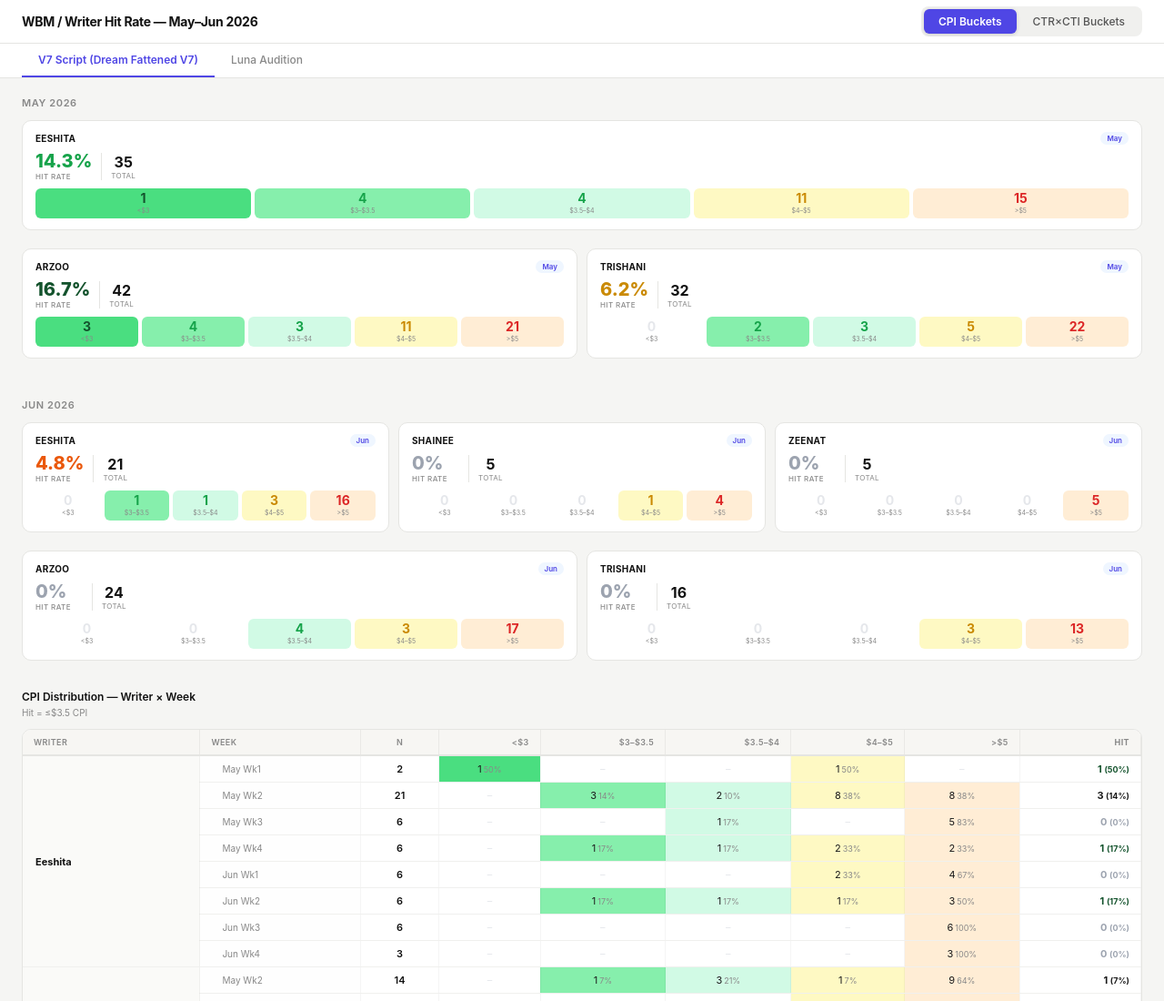
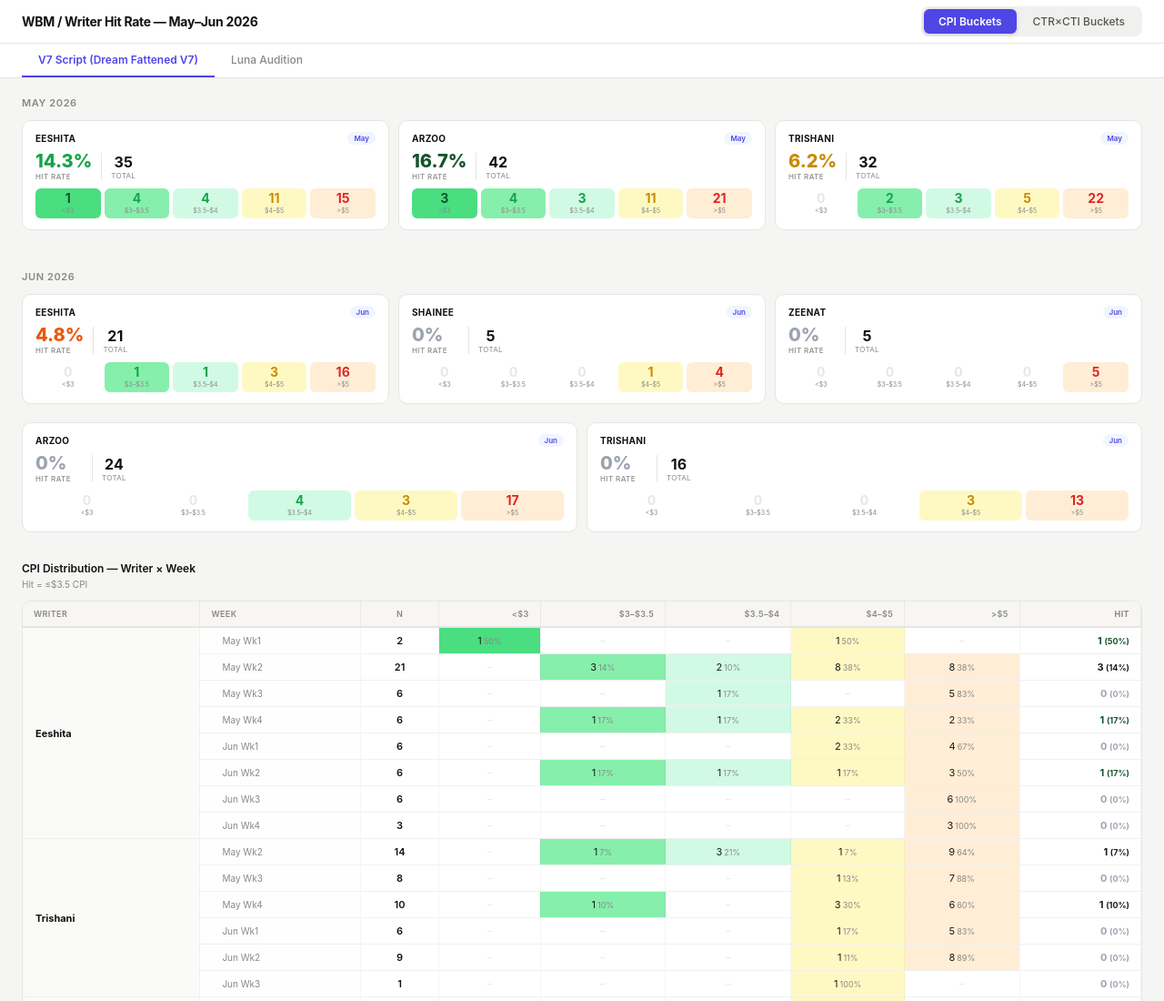
Before and after one commit to namitgadge-code/WBM-cracking-hitrate, a plain HTML site: page index.html in a window 1280 px wide. Shown: the top 1100 px of the page at 91% size. Drawn offline with Linux system fonts and the light colour scheme.

Commit message:
Add files via upload

```diff
--- a/index.html
+++ b/index.html
@@ -181,10 +181,16 @@ function render(){
   function monthRows(month, label) {
     const r1 = ROW1.map(w=>sd.writers[w]?renderCard(w,sd.writers[w][month],label,isCpi):'').filter(Boolean);
     const r2 = ROW2.map(w=>sd.writers[w]?renderCard(w,sd.writers[w][month],label,isCpi):'').filter(Boolean);
-    if(!r1.length && !r2.length) return '';
+    const allCards = [...r1, ...r2];
+    if(!allCards.length) return '';
     let h = `<div class="month-group"><div class="month-label">${label==='May'?'May 2026':'Jun 2026'}</div>`;
-    if(r1.length) h += `<div class="cards-row">${r1.join('')}</div>`;
-    if(r2.length) h += `<div class="cards-row" style="margin-top:10px">${r2.join('')}</div>`;
+    // Only split into 2 rows when 4+ writers are active
+    if(allCards.length >= 4 && r2.length) {
+      if(r1.length) h += `<div class="cards-row">${r1.join('')}</div>`;
+      if(r2.length) h += `<div class="cards-row" style="margin-top:10px">${r2.join('')}</div>`;
+    } else {
+      h += `<div class="cards-row">${allCards.join('')}</div>`;
+    }
     h += `</div>`;
     return h;
   }
```
